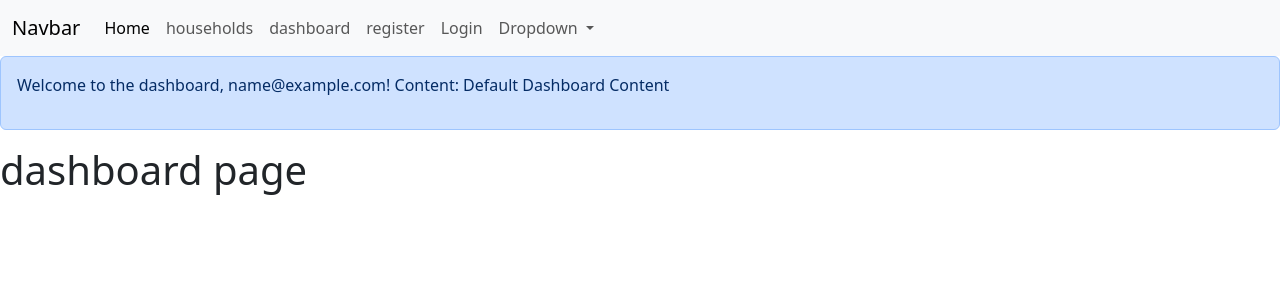
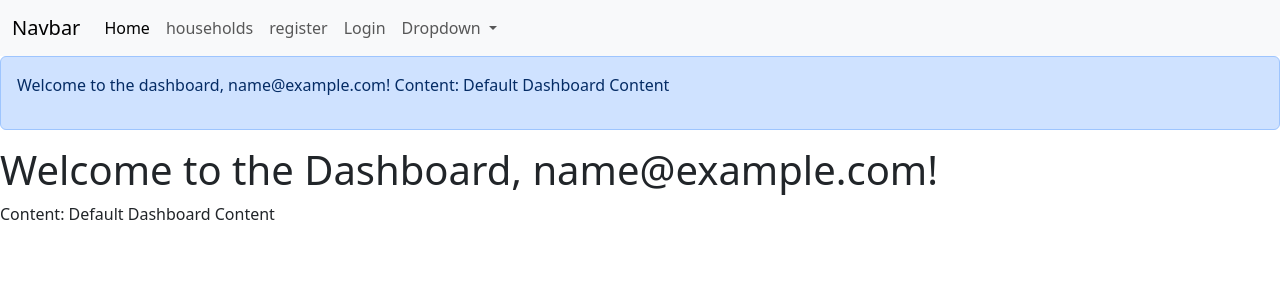
Before and after one commit to kenkivuti/property-management-system, a Flask app: page /dashboard in a window 1280 px wide. Shown: the top 300 px of the page. Run offline with Flask 3, Linux system fonts and the light colour scheme; the visitor is signed in with stand-in values (Sample User, id 1); some libraries are stand-ins or nearby versions.

Commit message:
updated user dashboard

```diff
--- a/Templates/base.html
+++ b/Templates/base.html
@@ -43,15 +43,21 @@
             <li class="nav-item">
               <a class="nav-link" href="/households">households</a>
             </li>
-            <li class="nav-item">
-              <a class="nav-link" href="/dashboard">dashboard</a>
-            </li>
+            {% if 'email'  not in session %}
             <li class="nav-item">
               <a class="nav-link" href="/register">register</a>
             </li>
             <li class="nav-item">
               <a class="nav-link" href="/login">Login</a>
             </li>
+            {% else %}
+            <li class="nav-item">
+              <a class="nav-link" href="/dashboard">dashboard</a>
+            </li>
+            <li class="nav-item">
+              <a class="nav-link" href="/logout">LoginOut</a>
+            </li>
+            {% endif %}
             <li class="nav-item dropdown">
               <a
                 class="nav-link dropdown-toggle"
--- a/Templates/dashboard.html
+++ b/Templates/dashboard.html
@@ -4,5 +4,10 @@
 
 {% block content %}
 
-<h1>dashboard page</h1>
+<body>
+    <h1>Welcome to the Dashboard, {{ current_user.email }}!</h1>
+
+    <p>Content: {{ current_user.dashboard_content }}</p>
+
+</body>
 {% endblock %}
--- a/Templates/register.html
+++ b/Templates/register.html
@@ -33,6 +33,11 @@ style="background-image: url('https://mdbcdn.b-cdn.net/img/Photos/new-templates/
               </div>
 
               <div class="form-outline mb-4">
+                <input type="text" placeholder="i.e tenant" id="form3Example4cg" name="role" class="form-control form-control-lg" />
+                <label class="form-label"  for="form3Example4cg">Role</label>
+              </div>
+
+              <div class="form-outline mb-4">
                 <input type="password" id="form3Example4cdg" name="password"  class="form-control form-control-lg" />
                 <label class="form-label" for="form3Example4cdg"> password</label>
               </div>
--- a/dbservices.py
+++ b/dbservices.py
@@ -5,7 +5,7 @@ from flask_login import UserMixin , LoginManager
 
 
 app = Flask(__name__)
-login_manager = LoginManager(app)
+# login_manager = LoginManager(app)
 app.config["SQLALCHEMY_DATABASE_URI"]= "postgresql://postgres:kenkivuti254@localhost:5432/mackaysdb"
 db = SQLAlchemy(app)
 
@@ -17,7 +17,9 @@ class Users( UserMixin , db.Model):
     contact = db.Column(db.String)
     email=db.Column(db.String(255),nullable = False)
     password=db.Column(db.String(255),nullable=False)
+    role=db.Column(db.String(255), nullable=False , default="tenant")
     dashboard_content = db.Column(db.String(255), default="Default Dashboard Content")
+
 
 
 class Tenants(db.Model):
--- a/main.py
+++ b/main.py
@@ -1,12 +1,14 @@
-from flask import render_template, request , flash , redirect , url_for
+from flask import render_template, request , flash , redirect , url_for , session
 from dbservices import *
-from flask_login import LoginManager,  login_user, current_user ,login_manager,login_required
+from flask_login import LoginManager,  login_user, current_user ,login_manager, login_required
+
 login_manager = LoginManager(app)
+login_manager.login_view='login'
 
 with app.app_context():
     db.create_all()
 
-app.secret_key = "Mackaysltd"
+app.secret_key = "Ma@ck#ays%ltd"
 
 
 @app.route("/")
@@ -29,6 +31,7 @@ def register():
        contact=request.form["contact"]
        email=request.form["email"]
        password=request.form['password']
+       role=request.form['role']
 
      #    check if email exist
        user=Users.query.filter_by(email=email).first()
@@ -36,7 +39,7 @@ def register():
        if user:
          flash("email already exist")
        else:
-        new_user=Users(name=name ,contact=contact, email=email , password=password)
+        new_user=Users(name=name ,contact=contact, email=email , password=password  , role=role)
         db.session.add(new_user)
         db.session.commit()
         flash("Registered successfully")
@@ -59,6 +62,7 @@ def login():
         user = Users.query.filter_by(email=email, password=password).first()
 
         if user:
+            login_user(user)
             flash('Login successful!', 'success')
             return redirect(url_for('dashboard'))
         else:
@@ -66,15 +70,27 @@ def login():
 
     return render_template('login.html')
 
+
+# @app.route('/admin_page')
+# @login_required
+# def admin_page():
+#     if current_user.role != 'admin':
+#         flash('Access denied. You do not have permission to view this page.', 'error')
+#         return redirect(url_for('login'))
+#     return render_template('index.html')
+
+
 @app.route('/dashboard')
 @login_required
 def dashboard():
+    print(current_user)
     flash(f'Welcome to the dashboard, {current_user.email}! Content: {current_user.dashboard_content}', 'info')
     return render_template('dashboard.html')
 
 
+
 @app.route("/tenants" , methods=['POST' , 'GET'])
-def tenant():
+def tenants():
    if request.method == 'POST' :
       full_name=request.form['full_name']
       email=request.form['email']
@@ -97,10 +113,11 @@ def tenant():
    return render_template("tenants.html", tenants=tenants)
 
 
-
-
-
-
+@app.route("/logout")
+def logout():
+   session.pop('email' , None)
+   flash('logout successfully')
+   return render_template(url_for('login'))
 
 
 if __name__== "__main__":
```
Also changed, not shown: Templates/users.html (added).
